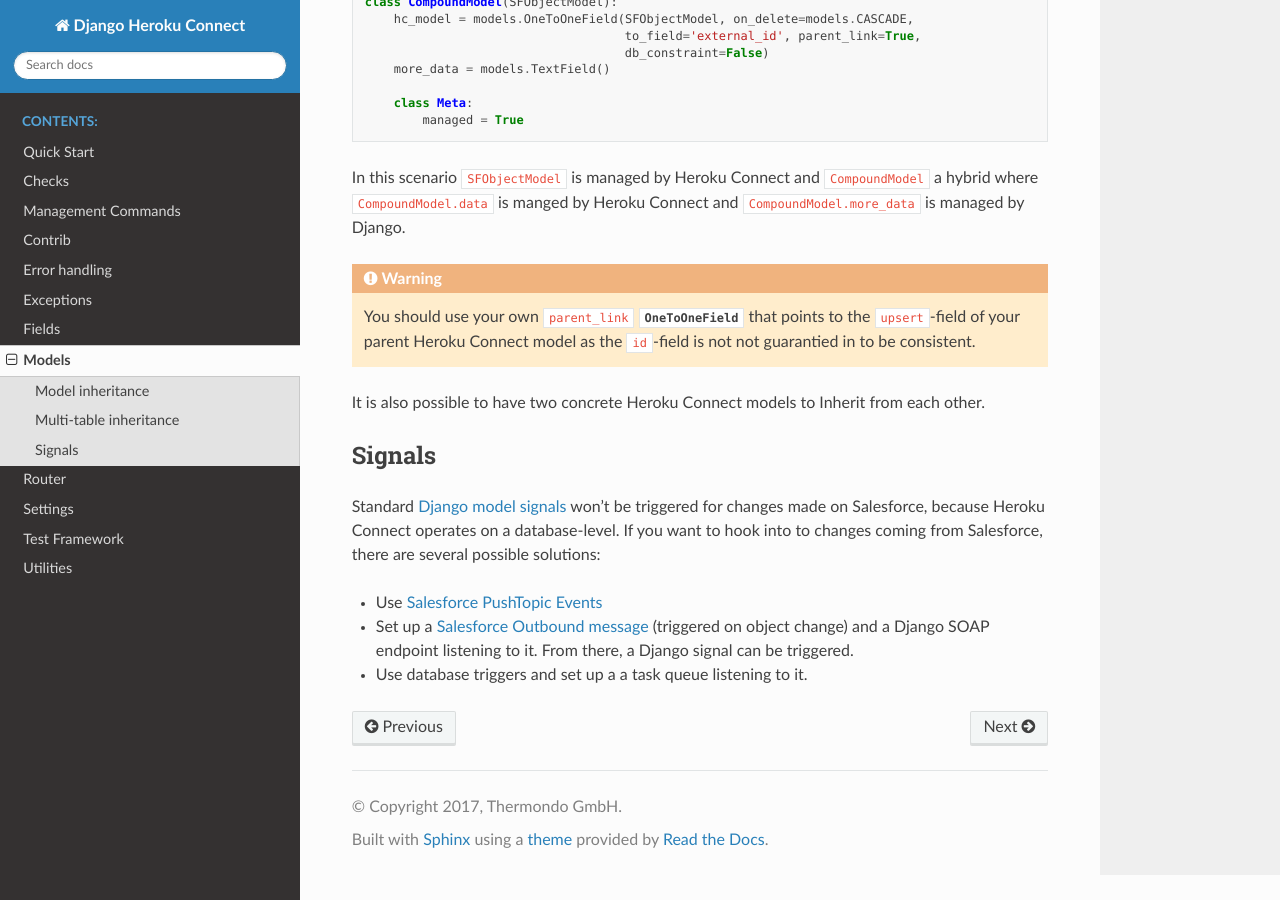
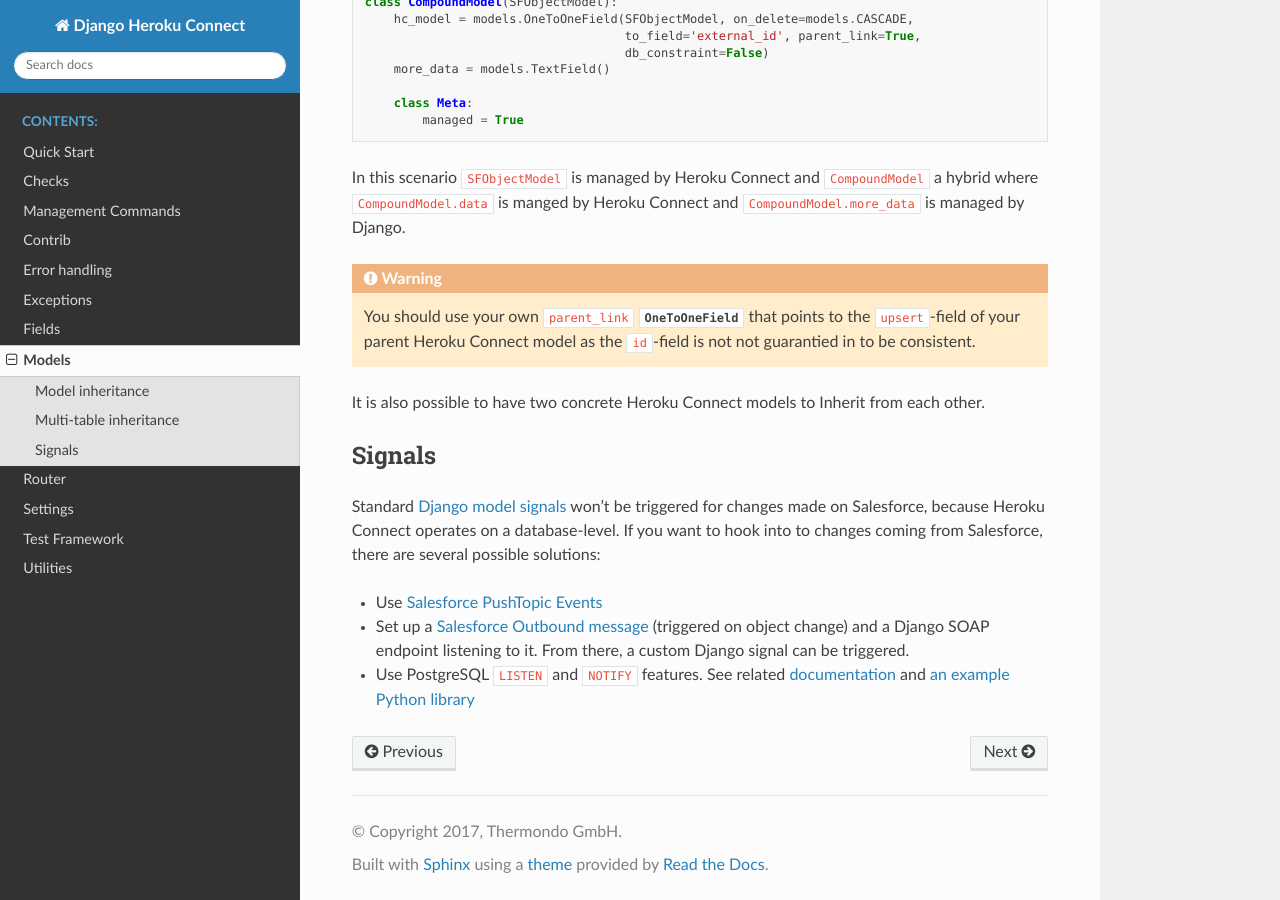
Before and after one commit to thermondo/django-heroku-connect, a Sphinx documentation site: the page built from docs/models.rst, in a window 1280 px wide and 900 px high, scrolled down 1127 px. Built offline with Sphinx 7.4.7 and the Read the Docs theme 2.0.0, drawn with Linux system fonts in a browser that asks for light colours.

Commit message:
Rewrite PostgreSQL LISTEN/NOTIFY option

```diff
--- a/docs/models.rst
+++ b/docs/models.rst
@@ -87,9 +87,11 @@
 If you want to hook into to changes coming from Salesforce, there are several possible solutions:
 
 * Use `Salesforce PushTopic Events`_
-* Set up a `Salesforce Outbound message`_ (triggered on object change) and a Django SOAP endpoint listening to it. From there, a Django signal can be triggered.
-* Use database triggers and set up a a task queue listening to it.
+* Set up a `Salesforce Outbound message`_ (triggered on object change) and a Django SOAP endpoint listening to it. From there, a custom Django signal can be triggered.
+* Use PostgreSQL ``LISTEN`` and ``NOTIFY`` features. See related `documentation`_ and `an example Python library`_
 
 .. _`Salesforce PushTopic Events`: https://developer.salesforce.com/docs/atlas.en-us.api_streaming.meta/api_streaming/pushtopic_events_intro.htm
 .. _`Django model signals`: https://docs.djangoproject.com/en/3.1/ref/signals/#module-django.db.models.signals
 .. _`Salesforce Outbound message`: https://developer.salesforce.com/docs/atlas.en-us.api.meta/api/sforce_api_om_outboundmessaging_understanding.htm
+.. _`documentation`: https://www.postgresql.org/docs/13/sql-notify.html
+.. _`an example Python library`: https://github.com/djrobstep/pgnotify
```
